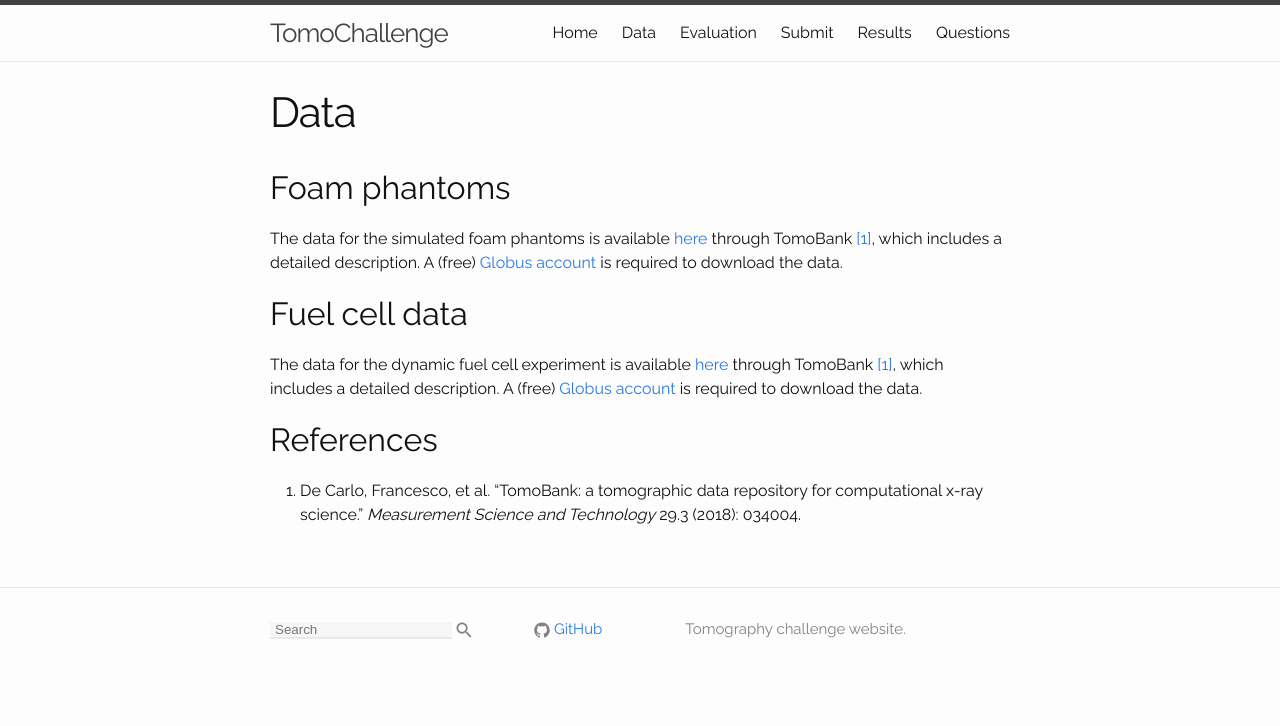
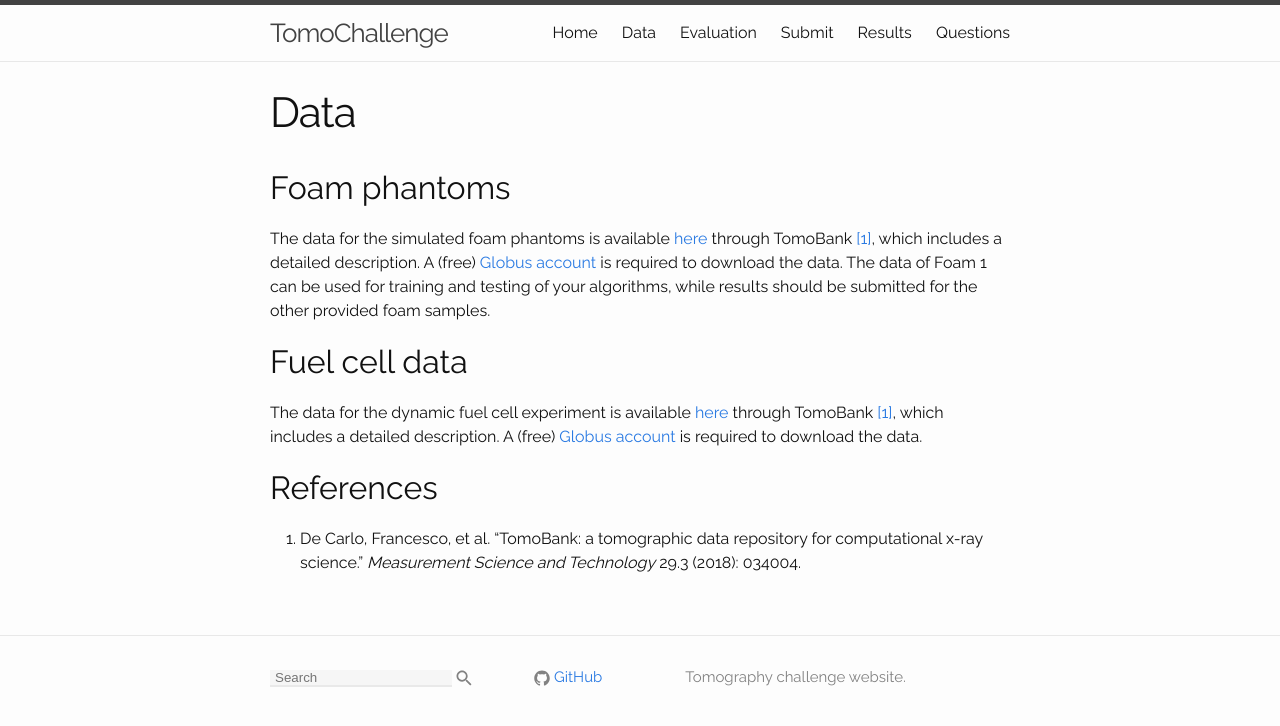
Before and after one commit to tomochallenge/tomochallenge.github.io, a Jekyll site: the page built from main_pages/40_data.md, in a window 1280 px wide. Shown: the top 726 px of the page. Built offline with Jekyll 4.4.1, drawn with Linux system fonts in a browser that asks for light colours.

Commit message:
Update 40_data.md

```diff
--- a/main_pages/40_data.md
+++ b/main_pages/40_data.md
@@ -7,7 +7,7 @@ include_in_menu: true
 
 ## Foam phantoms
 
-The data for the simulated foam phantoms is available [here](https://tomobank.readthedocs.io/en/latest/source/phantom/docs.phantom.foams.html#challenge) through TomoBank [[1]](#note1), which includes a detailed description. A (free) [Globus account](https://www.globus.org/) is required to download the data.
+The data for the simulated foam phantoms is available [here](https://tomobank.readthedocs.io/en/latest/source/phantom/docs.phantom.foams.html#challenge) through TomoBank [[1]](#note1), which includes a detailed description. A (free) [Globus account](https://www.globus.org/) is required to download the data. The data of Foam 1 can be used for training and testing of your algorithms, while results should be submitted for the other provided foam samples.
 
 ## Fuel cell data
 
```
